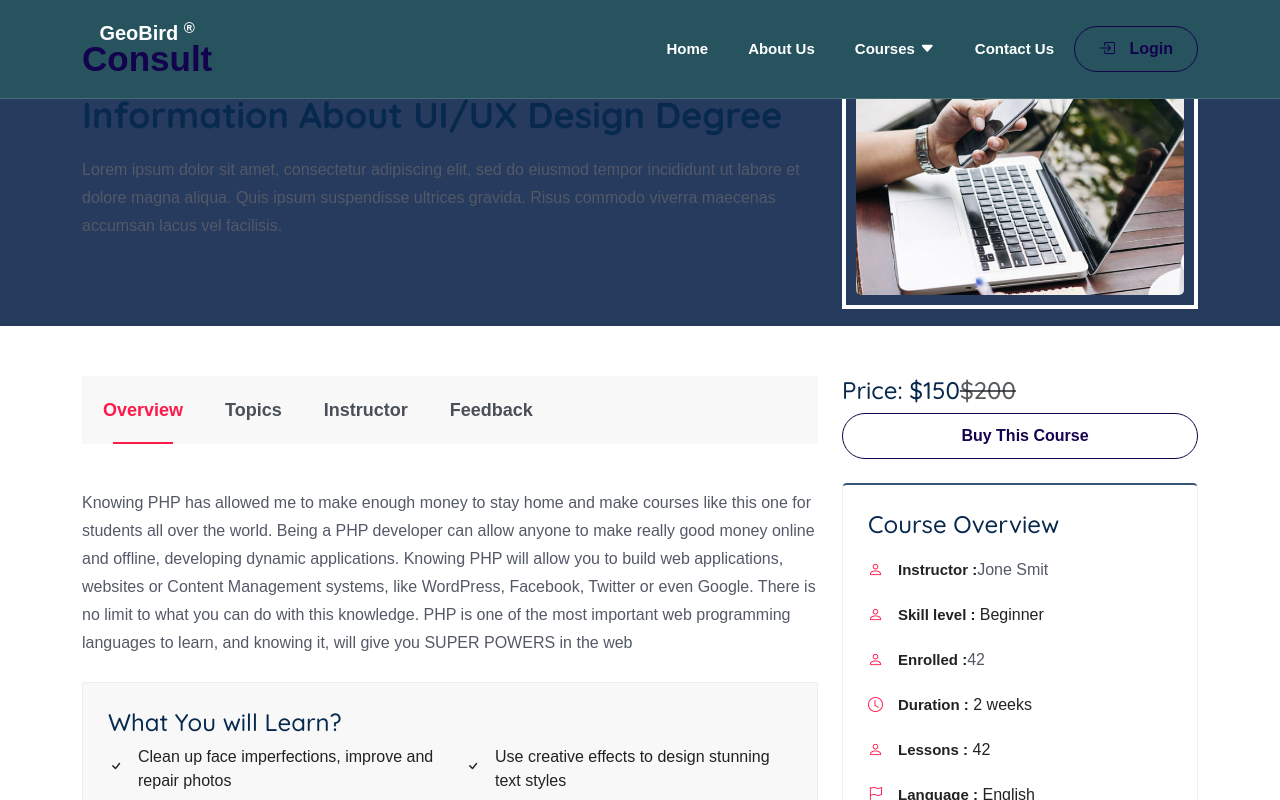
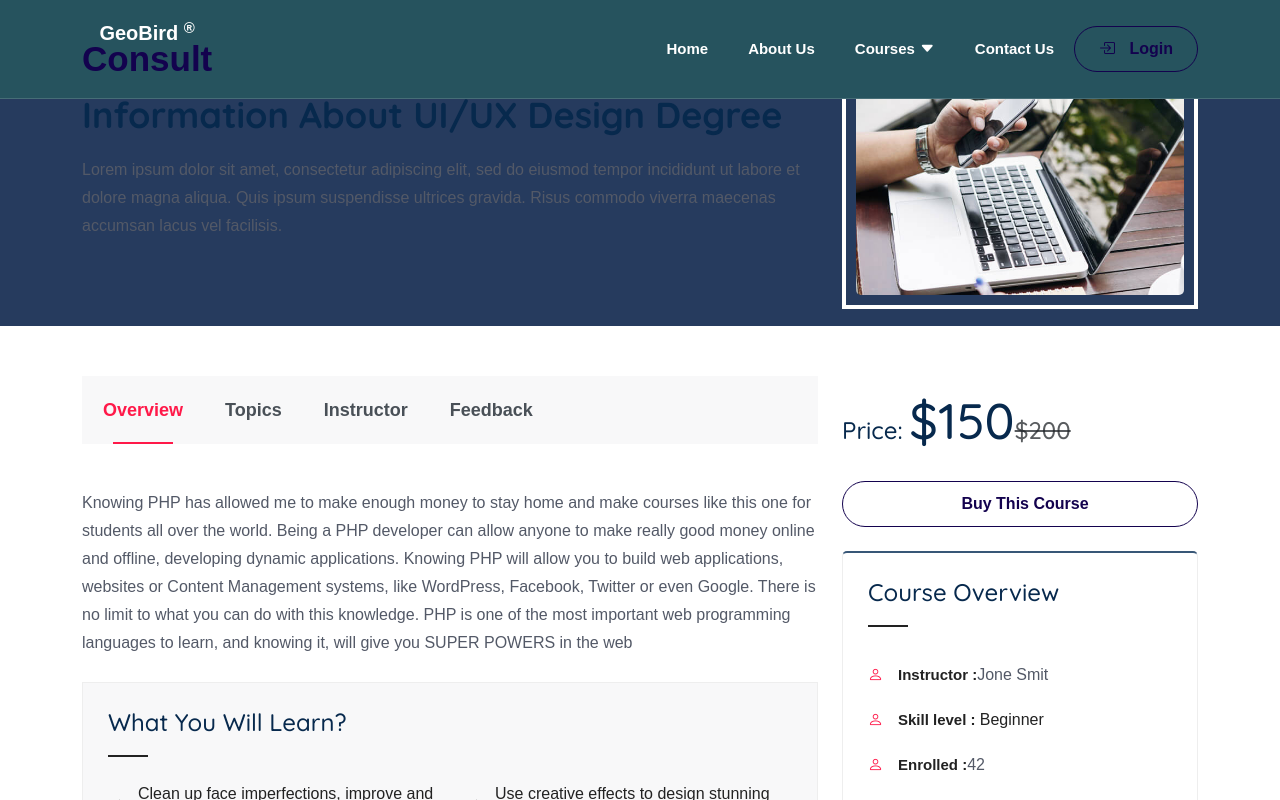
Before and after one commit to justtife/Geo_Bird, an Angular app: page /course in a window 1280 px wide. Shown: the top 800 px of the page. Built offline with nearby package versions, Linux system fonts and the light colour scheme; a web font is replaced by a local one.

Commit message:
Updated the single course component

```diff
--- a/src/app/pages/course/course.component.scss
+++ b/src/app/pages/course/course.component.scss
@@ -1,72 +1,14 @@
-// .course-style-2 .course-content h4 {
-//   margin: 10px 0px 15px;
-// }
+.course-sidebar .course-price-wrapper {
+  margin-top: 15px;
+}
 
-// .course-style-2 .course-img .course-cat {
-//   position: absolute;
-//   content: "";
-//   left: 20px;
-//   bottom: -15px;
-//   background: #385777;
-//   padding: 2px 10px;
-//   border-radius: 5px;
-//   font-weight: 700;
-//   font-size: 13px;
-//   color: #fff;
-// }
+.course-sidebar .course-price-wrapper .course-price {
+  margin-bottom: 30px;
+}
 
-// .course-style-2 .rating,
-// .course-style-2 .course-price {
-//   margin-bottom: 0px;
-// }
-
-// .popular-course-list {
-//   padding-bottom: 80px;
-// }
-
-// .course-list-item {
-//   display: flex;
-//   align-items: center;
-//   padding: 10px 10px;
-//   margin-bottom: 20px;
-// }
-
-// .course-list-item .course-img {
-//   margin-bottom: 0px;
-// }
-
-// .course-list-item .course-img img {
-//   border-radius: 5px;
-// }
-
-// .course-list-item .course-content {
-//   padding: 0px;
-// }
-
-// /* =========================
-//    Course Single Sidebar
-//   ==============================*/
-// .course-sidebar .course-single-thumb {
-//   border: 1px solid #eee;
-//   padding: 15px;
-//   margin-bottom: 25px;
-// }
-
-// .course-sidebar .course-single-thumb img {
-//   border-radius: 5px;
-// }
-
-// .course-sidebar .course-price-wrapper {
-//   margin-top: 15px;
-// }
-
-// .course-sidebar .course-price-wrapper .course-price {
-//   margin-bottom: 30px;
-// }
-
-// .course-sidebar .course-price-wrapper .course-price h4 span {
-//   font-size: 50px;
-// }
+.course-sidebar .course-price-wrapper .course-price h4 span {
+  font-size: 50px;
+}
 
 .course-sidebar .course-widget {
   border: 1px solid #eee;
@@ -97,90 +39,24 @@
   color: #535967;
   text-transform: capitalize;
 }
+.course-title {
+  margin-bottom: 25px;
+  text-transform: capitalize;
+  position: relative;
+  padding-bottom: 20px;
+  font-size: 24px;
+}
 
-// .course-sidebar .course-widget.course-share li {
-//   margin-right: 0px !important;
-// }
+.course-title:before {
+  position: absolute;
+  content: "";
+  left: 0px;
+  bottom: 0px;
+  width: 40px;
+  height: 2px;
+  background: #222;
+}
 
-// .course-sidebar .course-widget.course-share span {
-//   font-weight: 600;
-//   font-size: 15px;
-//   color: #222;
-// }
-
-// .course-sidebar .course-widget.course-share a i {
-//   color: #fff;
-//   margin-right: 0px;
-//   transition: 0.4s;
-//   width: 40px;
-//   height: 40px;
-//   display: inline-block;
-//   background: #eee;
-//   text-align: center;
-//   border-radius: 4px;
-//   line-height: 40px;
-//   transition: 0.4s;
-// }
-
-// .course-sidebar .course-widget.course-share a .fa-twitter {
-//   background: #1da1f2;
-// }
-
-// .course-sidebar .course-widget.course-share a .fa-facebook {
-//   background: #3b5998;
-// }
-
-// .course-sidebar .course-widget.course-share a .fa-linkedin {
-//   background: #0077b5;
-// }
-
-// .course-sidebar .course-widget.course-share a .fa-pinterest {
-//   background: #f92b39;
-// }
-
-// .course-sidebar .course-widget.course-share a:hover i {
-//   color: #fff;
-//   background: #ff1949;
-// }
-
-// .course-sidebar .course-widget.single-info span {
-//   color: #ff1949;
-// }
-
-// .course-sidebar .course-widget.course-metarials ul li {
-//   position: relative;
-//   padding-left: 30px;
-//   margin-bottom: 20px;
-//   line-height: 28px;
-// }
-
-// .course-sidebar .course-widget.course-metarials ul li i {
-//   position: absolute;
-//   left: 0px;
-//   top: 13px;
-// }
-
-// .course-title {
-//   margin-bottom: 25px;
-//   text-transform: capitalize;
-//   position: relative;
-//   padding-bottom: 20px;
-//   font-size: 24px;
-// }
-
-// .course-title:before {
-//   position: absolute;
-//   content: "";
-//   left: 0px;
-//   bottom: 0px;
-//   width: 40px;
-//   height: 2px;
-//   background: #222;
-// }
-
-// /*========================
-//   COURse Single Details
-//   ==============================*/
 .course-single-header {
   margin-bottom: 40px;
   overflow: hidden;
@@ -196,30 +72,15 @@
 .single-course-details {
   clear: both;
 }
-// .edutim-course-topics-contents {
-//   margin-bottom: 50px;
-// }
 
-// .edutim-course-topics-header {
-//   margin-top: 50px;
-//   margin-bottom: 25px;
-// }
+.edutim-course-topics-header {
+  margin-top: 50px;
+  margin-bottom: 25px;
+}
 
-// .edutim-course-topics-header .course-title {
-//   margin-bottom: 0px;
-// }
-
-// .edutim-course-topics-header .edutim-course-topics-header-right {
-//   margin-left: 30px;
-// }
-
-// .edutim-course-topics-header .edutim-course-topics-header-right span {
-//   margin-right: 20px;
-// }
-
-// .edutim-course-topics-header .edutim-course-topics-header-right span strong {
-//   color: #222;
-// }
+.edutim-course-topics-header .course-title {
+  margin-bottom: 0px;
+}
 .course-thumb {
   padding: 10px;
   border: 4px solid #fff;
@@ -228,114 +89,63 @@
   }
 }
 
-// .edutim-course-topic .card {
-//   margin-bottom: 20px;
-//   border: 0px solid transparent;
-// }
+.related-course {
+  border-top: 1px solid #eee;
+}
 
-// .edutim-course-topic .card .card-header {
-//   padding: 0px;
-//   margin-bottom: 0;
-//   background: transparent;
-//   border-bottom: 0px solid rgba(0, 0, 0, 0.125);
-// }
+.related-course .course-block {
+  background: #f9f9f9;
+  border-color: #f9f9f9;
+}
 
-// .edutim-course-topic .card .card-header button {
-//   border: 1px solid rgba(0, 0, 0, 0.125);
-//   padding: 20px;
-//   background: transparent;
-// }
+.related-course .course-block:hover {
+  background: #fff;
+}
 
-// .edutim-course-topic .card .card-header button h4 {
-//   font-size: 18px;
-//   margin-bottom: 0px;
-// }
+.instructor-profile {
+  margin-bottom: 30px;
+  border: 1px solid #eee;
+  padding: 25px;
+  background: #fbfbfc;
+}
 
-// .curriculmn-title {
-//   position: relative;
-// }
+.profile-img {
+  width: 80px;
+  border-radius: 100%;
+  height: 80px;
+  overflow: hidden;
+  float: left;
+  margin-right: 40px;
+}
 
-// .curriculmn-title::after {
-//   position: absolute;
-//   content: "\f067";
-//   font-family: "Font Awesome 5 Free";
-//   font-weight: 900;
-//   color: #ff1949;
-//   margin-left: 20px;
-//   font-size: 15px;
-//   top: 3px;
-//   color: #555;
-// }
+.profile-info {
+  overflow: hidden;
+}
 
-// .curriculmn-title-btn[aria-expanded="true"] .curriculmn-title::after {
-//   content: "\f068";
-//   font-family: "Font Awesome 5 Free";
-//   color: #ff1949;
-// }
+.instructor-courses span {
+  color: #222;
+  margin-right: 15px;
+}
 
-// .edutim-course-topic
-//   .card
-//   .card-header
-//   button.curriculmn-title-btn[aria-expanded="true"] {
-//   border-bottom: 0px;
-// }
-// .related-course {
-//   border-top: 1px solid #eee;
-// }
+.instructor-courses span i {
+  margin-right: 10px;
+  color: #ff1949;
+}
 
-// .related-course .course-block {
-//   background: #f9f9f9;
-//   border-color: #f9f9f9;
-// }
+.course-review {
+  margin-bottom: 30px;
+  padding: 25px;
+}
 
-// .related-course .course-block:hover {
-//   background: #fff;
-// }
+.review-text {
+  overflow: hidden;
+}
 
-// .instructor-profile {
-//   margin-bottom: 30px;
-//   border: 1px solid #eee;
-//   padding: 25px;
-//   background: #fbfbfc;
-// }
-
-// .profile-img {
-//   width: 80px;
-//   border-radius: 100%;
-//   height: 80px;
-//   overflow: hidden;
-//   float: left;
-//   margin-right: 40px;
-// }
-
-// .profile-info {
-//   overflow: hidden;
-// }
-
-// .instructor-courses span {
-//   color: #222;
-//   margin-right: 15px;
-// }
-
-// .instructor-courses span i {
-//   margin-right: 10px;
-//   color: #ff1949;
-// }
-
-// .course-review {
-//   margin-bottom: 30px;
-//   padding: 25px;
-// }
-
-// .review-text {
-//   overflow: hidden;
-// }
-
-// .review-text h5 span {
-//   font-size: 14px;
-//   color: #555;
-//   margin-left: 10px;
-// }
+.review-text h5 span {
+  font-size: 14px;
+  color: #555;
+  margin-left: 10px;
+}
 .course-single-tabs {
   margin-bottom: 45px;
 }
@@ -376,72 +186,6 @@
 .course-single-tabs .nav-tabs .nav-link.active:before {
   border-color: #ff1949;
 }
-// .subscribe-section {
-//   background: url("../../../assets/bg/cta-bg.jpg") no-repeat;
-//   background-size: cover;
-//   background-position: center center;
-//   position: relative;
-//   padding: 60px 50px;
-//   margin-bottom: -60px;
-//   position: relative;
-//   z-index: 2;
-//   border-radius: 7px;
-//   overflow: hidden;
-// }
-
-// .subscribe-section:before {
-//   position: absolute;
-//   content: "";
-//   left: 0px;
-//   top: 0px;
-//   width: 100%;
-//   height: 100%;
-//   background: #263b5e;
-//   opacity: 0.98;
-// }
-
-// .subscribe-section .section-heading {
-//   margin-bottom: 0px;
-// }
-
-// .subscribe-form {
-//   position: relative;
-// }
-
-// .subscribe-form .form-control {
-//   height: 65px;
-//   border-radius: 45px;
-//   padding-left: 25px;
-// }
-
-// .subscribe-form i {
-//   color: #fff;
-// }
-
-// .subscribe-form .btn {
-//   color: #fff;
-//   position: absolute;
-//   right: 7px;
-//   top: 7px;
-//   border-radius: 45px;
-//   padding: 12px 30px;
-// }
-
-// .single-top-meta {
-//   margin-top: 20px;
-// }
-
-// .single-top-meta .rating {
-//   margin-bottom: 0px;
-//   margin-left: 20px;
-// }
-
-// .single-top-meta span {
-//   margin-left: 10px;
-//   color: #fff;
-//   font-weight: 600;
-// }
-
 .course-single-wrapper {
   background: #ddd;
   margin-bottom: 50px;
@@ -454,33 +198,6 @@
   border-bottom: 0px;
   padding-top: 70px;
 }
-
-// .course-single-style-3 {
-//   padding-top: 0px;
-// }
-
-// .course-single-style-3 .course-sidebar {
-//   margin-top: -360px;
-//   border: #fff;
-//   background: #fff;
-// }
-
-// .course-single-style-3 .course-single-thumb {
-//   box-shadow: 0px 5px 28.5px 1.5px rgba(149, 152, 200, 0.2) !important;
-//   border: 0px solid transparent;
-// }
-
-// .course-single-style-3 .course-price-wrapper {
-//   padding: 20px;
-// }
-
-// .course-single-style-3 .course-price-wrapper .course-price {
-//   margin-bottom: 10px;
-// }
-
-// .course-single-style-3 .course-price-wrapper .btn {
-//   margin-top: 30px;
-// }
 
 .single-course-details {
   clear: both;
```
